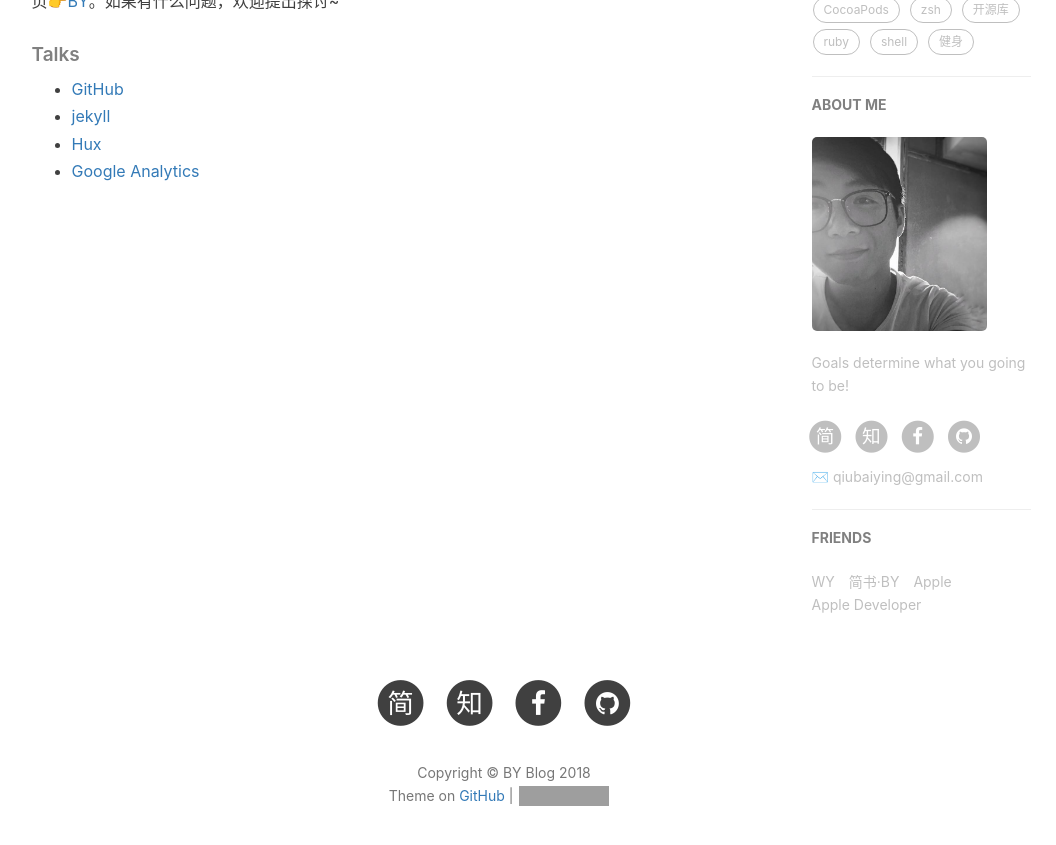
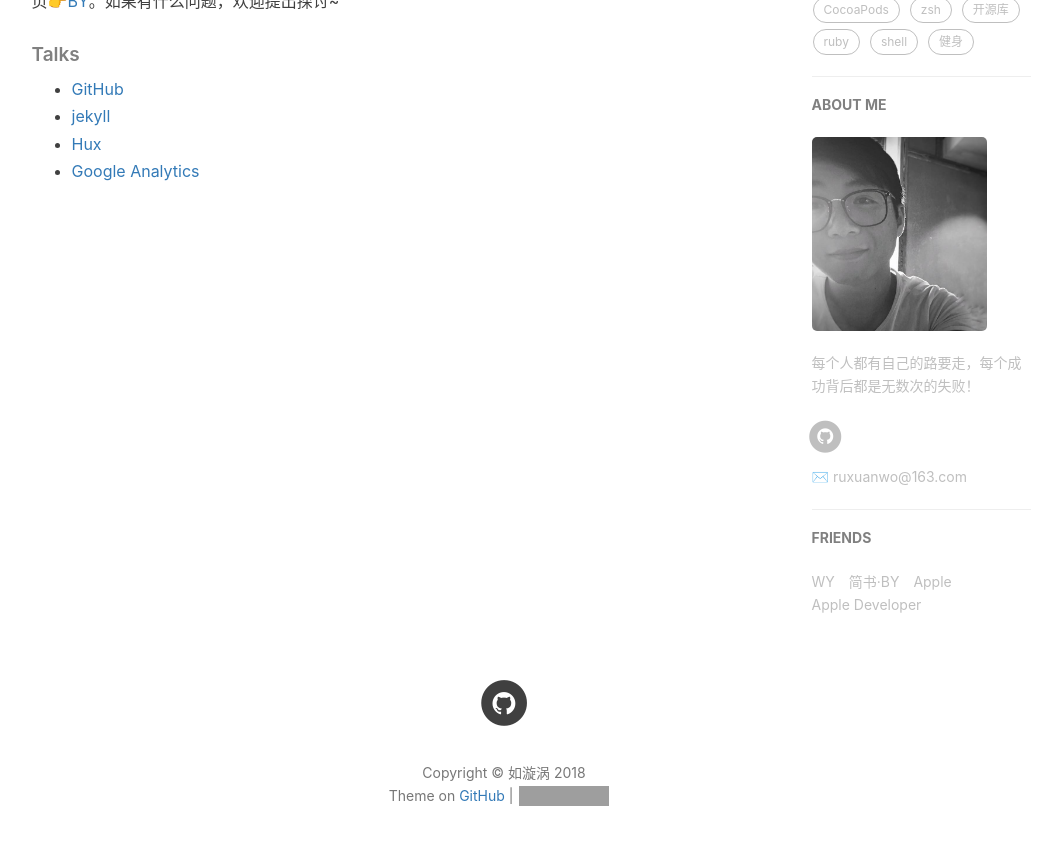
Before and after one commit to Chenbin1996/chenbin1996.github.io, a Jekyll site: the page built from about.html, in a window 1280 px wide and 900 px high, scrolled down 713 px. Shown: the top 845 px of the window, without its empty margins (136-1192 px from the left). Built offline with Jekyll 4.4.1, drawn with Linux system fonts in a browser that asks for light colours; nearby versions of some CDN libraries; comment, search, counter and statistics services are not loaded; some of the changed lines change nothing that is shown; grey boxes are pictures that could not be loaded.

Commit message:
Update _config.yml

```diff
--- a/_config.yml
+++ b/_config.yml
@@ -1,17 +1,17 @@
 # Site settings
-title: BY Blog
-SEOTitle: 柏荧的博客 | BY Blog
+title: 如漩涡
+SEOTitle: 如漩涡的博客
 header-img: img/post-bg-desk.jpg
-email: qiubaiying@gmail.com
-description: "Every failure is leading towards success."
-keyword: "BY, BY Blog, 柏荧的博客, qiubaiying, 邱柏荧, iOS, Apple, iPhone"
-url: "http://qiubaiying.github.io"          # your host, for absolute URL
+email: ruxuanwo@163.com
+description: "宁沉大海，不潜于溪."
+keyword: "Blog, 如漩涡的博客, ruxuanwo, 如漩涡, Java, Spring Boot, Mybatis"
+url: "http://chenbin1996.github.io"          # your host, for absolute URL
 baseurl: ""      # for example, '/blog' if your blog hosted on 'host/blog'
 github_repo: "https://github.com/qiubaiying/qiubaiying.github.io.git" # you code repository
 
 # Sidebar settings
 sidebar: true                           # whether or not using Sidebar.
-sidebar-about-description: "Goals determine what you going to be!"
+sidebar-about-description: "每个人都有自己的路要走，每个成功背后都是无数次的失败！"
 sidebar-avatar: /img/about-BY-gentle.jpg      # use absolute URL, seeing it's used in both `/` and `/about/`
 
 
@@ -19,11 +19,11 @@ sidebar-avatar: /img/about-BY-gentle.jpg      # use absolute URL, seeing it's us
 # SNS settings
 RSS: false
 # weibo_username:     qiubaiying
-zhihu_username:     qiubaiying
-github_username:    qiubaiying
-facebook_username:  baiying.qiu.7
-jianshu_username:   e71990ada2fd
-#twitter_username:   qiubaiying
+zhihu_username:
+github_username:    chenbin1996
+facebook_username:
+jianshu_username:
+#twitter_username:
 
 
 
```
